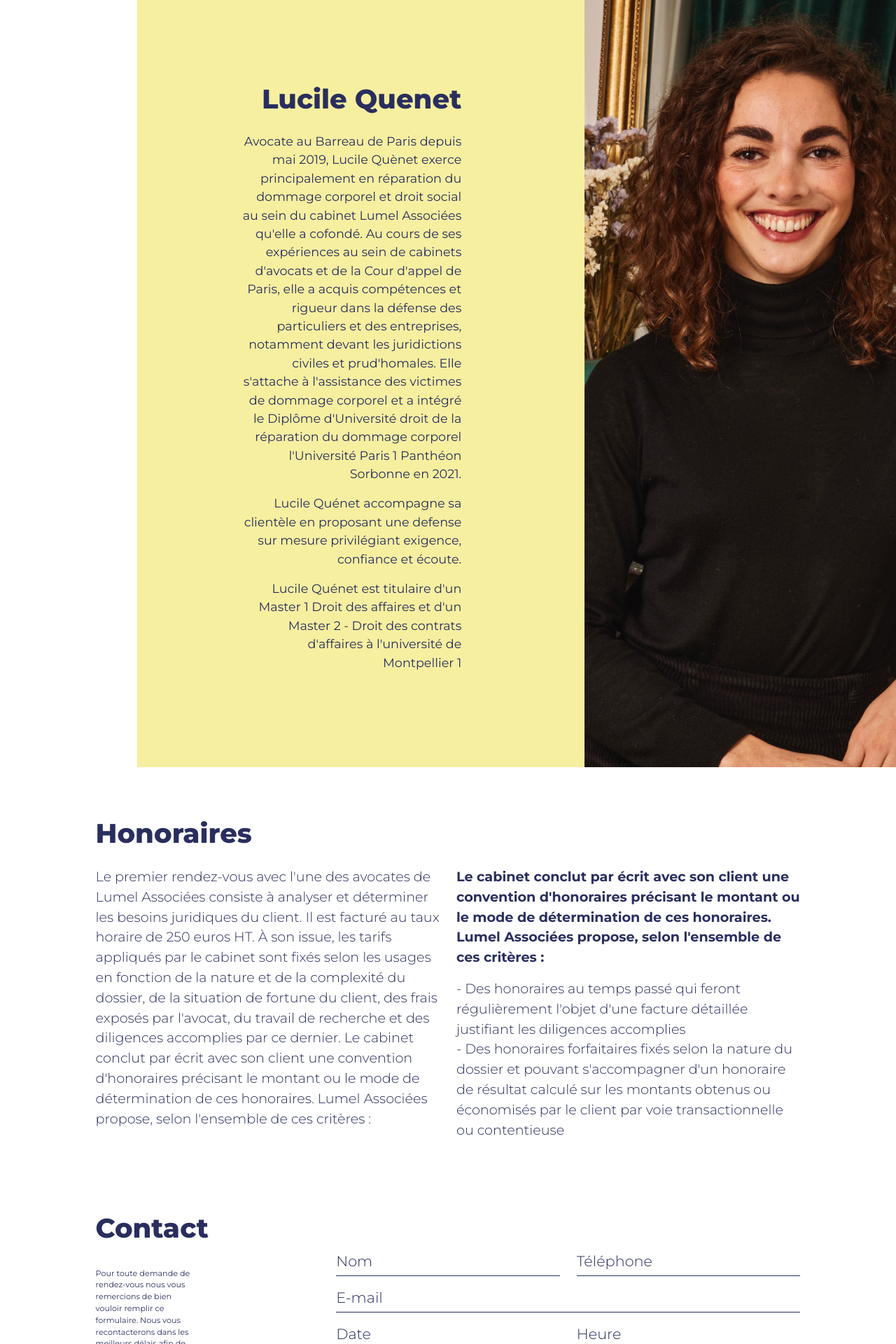
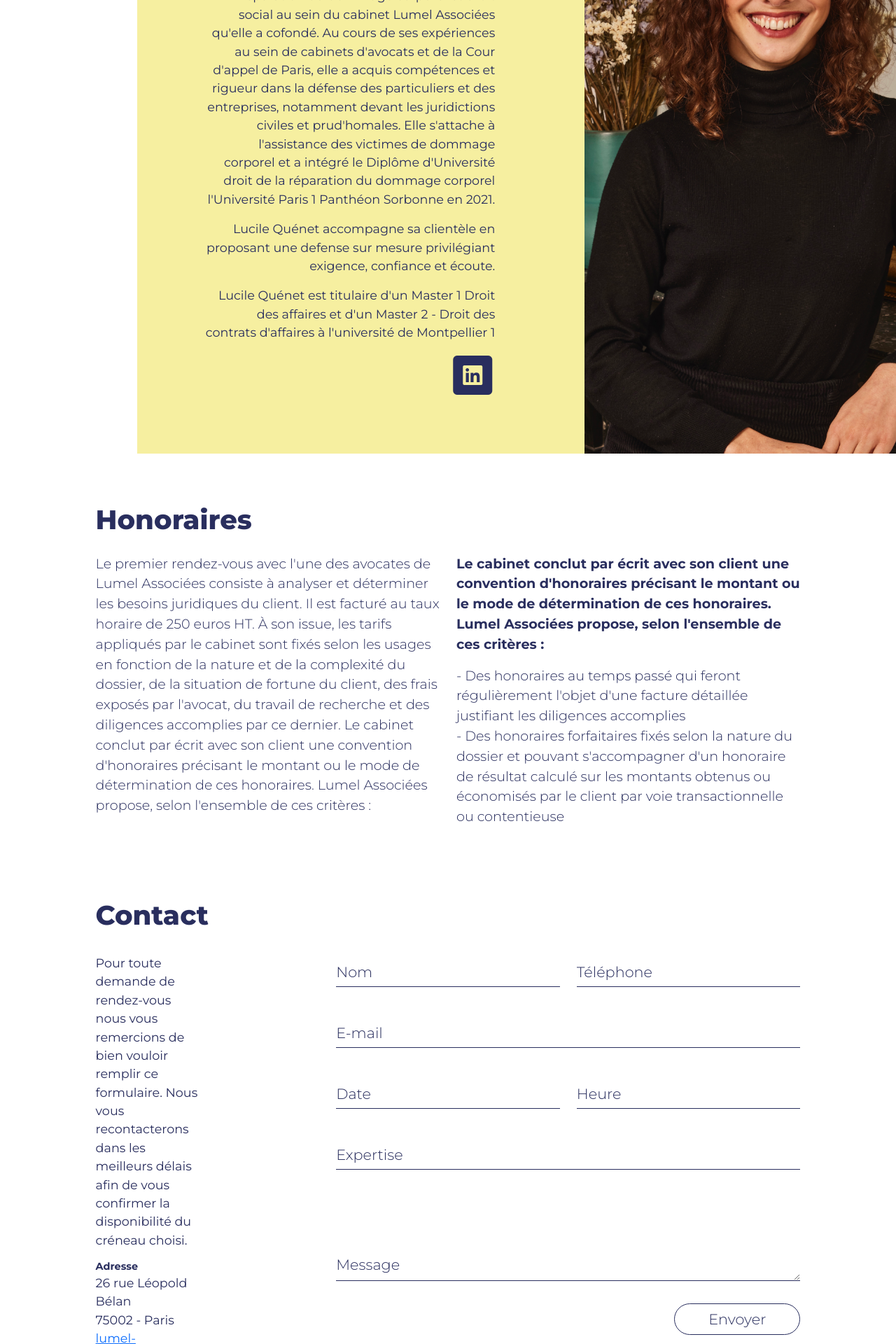
Before and after one commit to Tepau/lumel, a Django app: page / in a window 1280 px wide. Shown: the part 3124-5044 px from the top of the page at 70% size. Run offline with Django 4.2, Linux system fonts and the light colour scheme; parts of the project's set-up code (start-up, migrations or seed data) failed here and were passed over; some libraries are stand-ins or nearby versions.

Commit message:
linkedin and some changes

```diff
--- a/lumel_app/static/lumel_app/css/styles.css
+++ b/lumel_app/static/lumel_app/css/styles.css
@@ -71,8 +71,8 @@ body {
 }
 
 .navbar-toggler {
-        display: none; /* Masque le hamburger menu */
-    }
+    display: none; /* Masque le hamburger menu */
+}
 
 #accueil {
     padding-bottom: 6rem;
@@ -213,7 +213,7 @@ ul {
 }
 
 .col-contact {
-    font-size: 0.7rem;
+    font-size: 1.1rem;
     margin-bottom: 2rem;
 }
 
@@ -228,7 +228,7 @@ ul {
     border-bottom: 1px solid #292E5E; /* Bordure inférieure */
     border-radius: 0; /* Pas de coins arrondis */
     box-shadow: none; /* Pas d'ombre */
-    padding-top: 5px; /* Ajustement de l'espace au-dessus du texte */
+    padding-top: 2.5rem; /* Ajustement de l'espace au-dessus du texte */
     padding-left: 0px;
 }
 
@@ -294,28 +294,14 @@ ul {
 }
 
 
-
-.social-icons {
-  list-style: none;
-  padding-right: 0rem;
-}
-
 .footer-list {
     list-style: none;
     padding: 0;
     margin: 0;
 }
 
-.social-icons li a {
-    font-size: 1.7rem;
-}
-
-.social-icons li {
-    display: inline-block;
-}
-
-.social-icons li:last-child {
-    margin-right: 0; /* Supprimer l'espacement pour le dernier élément */
+.fa-stack-mar, .fa-stack-lu {
+    margin-left: -0.5rem;
 }
 
 
@@ -343,7 +329,7 @@ ul {
     }
 
     #accueil {
-        min-height: 70vh;
+        min-height: 80vh;
     }
 
     .text-presentation-section p {
@@ -393,10 +379,10 @@ ul {
     }
 
     .padding-name {
-        padding-top: 7.5rem;
-        padding-bottom: 7.5rem;
-        padding-left: 9rem;
-        padding-right: 11rem;
+        padding-top: 5rem;
+        padding-bottom: 5rem;
+        padding-left: 6rem;
+        padding-right: 8rem;
     }
 
     .name-row-right {
@@ -466,8 +452,11 @@ ul {
         font-weight: 380;
     }
 
-    .social-icons {
-    padding-right: 3rem;
-}
+
+    .fa-stack-lu {
+        margin-right: -0.5rem;
+        margin-left: 0;
+    }
+
 
 }
--- a/lumel_app/templates/footer.html
+++ b/lumel_app/templates/footer.html
@@ -1,6 +1,6 @@
 {% load static %}
 
-<div class="container-fluid orange-lumel-bg yellow-lumel">
+<div class="container-fluid orange-lumel-bg yellow-lumel pb-5">
     <div class="row pt-5 pb-5">
         <div class="col-6 col-sm-6 col-md-3">
             <div class="img-container">
@@ -27,6 +27,7 @@
             </ul>
         </div>
     </div>
+{% comment %}
     <div class="row justify-content-end">
         <div class="col-8 pt-5 pb-2">
             <ul class="social-icons text-end">
@@ -67,6 +68,7 @@
 
         </div>
     </div>
+{% endcomment %}
 
 </div>
 </div>
--- a/lumel_app/templates/main.html
+++ b/lumel_app/templates/main.html
@@ -127,7 +127,7 @@
                         <div>
                             <div class="row margin-left-exp">
                                 <h4>Réparation du dommage corporel</h4>
-                                <div class="col-6">
+                                <div class="col-12 col-md-6">
                                     <p>Le cabinet s’engage aux côtés des victimes de dommage corporel qu’il résulte
                                         d’accidents
                                         de la circulation, d’infractions pénales, d’accidents du travail ou d’accidents
@@ -138,7 +138,7 @@
                                         préjudices :
                                     </p>
                                 </div>
-                                <div class="col-6">
+                                <div class="col-12 col-md-6">
                                     <ul>
                                         <li>Victimes d’infractions pénales : juridictions répressives (parties civiles)
                                             et
@@ -164,13 +164,13 @@
                         <div>
                             <div class="row margin-left-exp">
                                 <h4>Droit patrimonial</h4>
-                                <div class="col-6">
+                                <div class="col-12 col-md-6">
                                     <p>Le cabinet vous conseille et défend également dans les problématiques liées aux
                                         mesures de
                                         protection et au droit patrimonial des personnes et de la famille :</p>
                                 </div>
 
-                                <div class="col-6">
+                                <div class="col-12 col-md-6">
 
                                     <ul>
                                         <li>- Incapacité (curatelle, tutelle, mandat de protection future)</li>
@@ -189,7 +189,7 @@
                         <div>
                             <div class="row margin-left-exp">
                                 <h4>Droit commercial</h4>
-                                <div class="col-6">
+                                <div class="col-12 col-md-6">
                                     <p>Le cabinet intervient dans toutes les étapes de la vie des entreprises. Il vous
                                         propose
                                         un socle juridique adapté à votre secteur d’activité et vous assure la
@@ -200,7 +200,7 @@
                                         également dans le cadre de résolutions amiables ou judiciaires de vos litiges :
                                     </p>
                                 </div>
-                                <div class="col-6">
+                                <div class="col-12 col-md-6">
                                     <ul>
                                         <li>- Conditions générales de vente, d’achat et d’utilisation</li>
                                         <li>- Contrats de prestations de services, de vente de biens et de
@@ -255,6 +255,12 @@
                         à
                         l'université de Paris 1- Panthéon Sorbonne.
                     </p>
+                    <a href="https://www.linkedin.com/in/marianne-carbonnel-361a44139/">
+                        <span class="fa-stack fa-2x fa-stack-mar">
+                            <i class="fas fa-square fa-stack-2x blue-lumel"></i>
+                            <i class="fab fa-linkedin fa-stack-1x  green-lumel"></i>
+                        </span>
+                    </a>
                 </div>
             </div>
             <div class="row name-row-left">
@@ -285,6 +291,12 @@
                         Lucile Quénet est titulaire d'un Master 1 Droit des affaires et d'un Master 2 - Droit des contrats
                         d'affaires à l'université de Montpellier 1
                     </p>
+                    <a href="https://www.linkedin.com/in/lucile-qu%C3%A9net-765341131/">
+                        <span class="fa-stack fa-2x fa-stack-lu">
+                            <i class="fas fa-square fa-stack-2x blue-lumel"></i>
+                            <i class="fab fa-linkedin fa-stack-1x  yellow-lumel"></i>
+                        </span>
+                    </a>
                 </div>
             </div>
 
```
